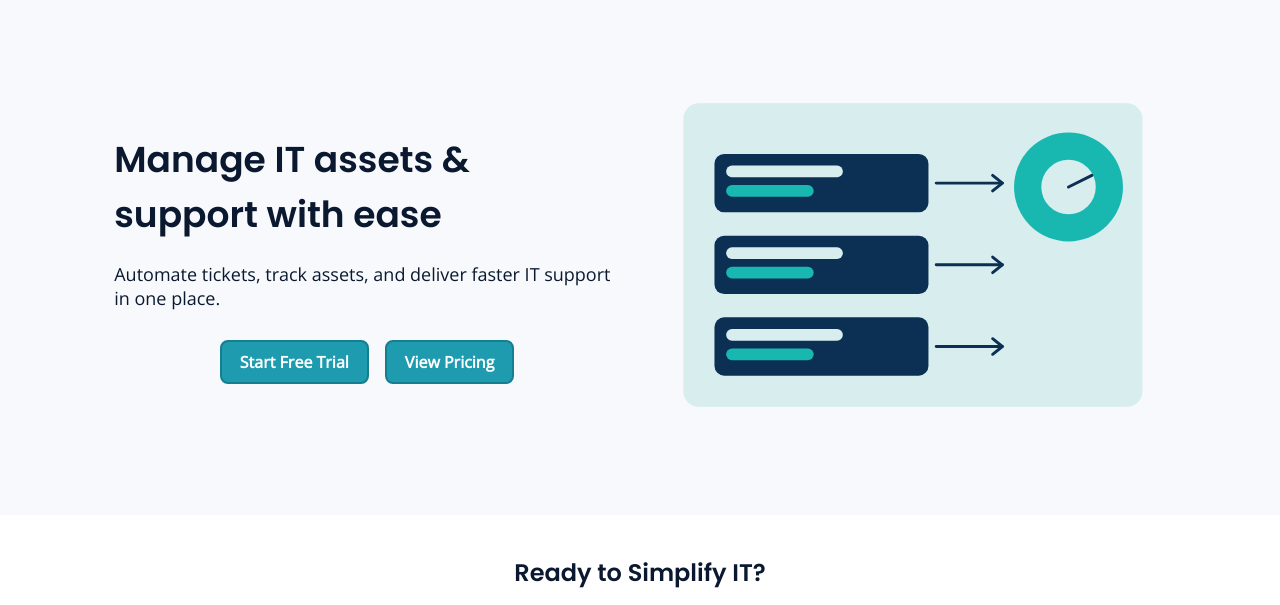
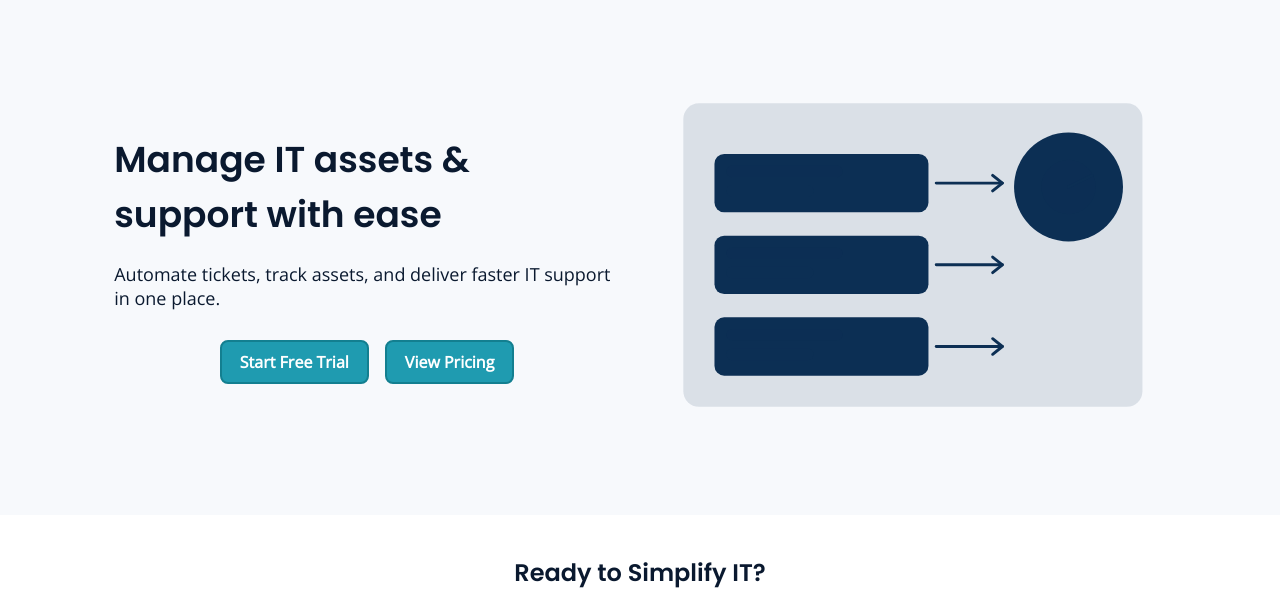
Before and after one commit to Lydia910/Tmd, a PHP site: page /features.html in a window 1280 px wide. Shown: the part 78-683 px from the top of the page. Run offline with PHP 8.4, Linux system fonts and the light colour scheme.

Commit message:
Update style.css

```diff
--- a/Tmd-main/style.css
+++ b/Tmd-main/style.css
@@ -1568,3 +1568,21 @@ body.about-page #about-page .diff-sub {
 .contact-aside h3{ margin-top:0; font-family:'Poppins',sans-serif; }
 .contact-aside p{ margin:10px 0; }
 .contact-aside a{ color:#0057B8; }
+
+
+/* === Inline SVG theming === */
+
+.hero-image .svg-fit { width: 100%; height: auto; display: block; object-fit: contain; }
+
+.stroke-color { stroke: currentColor; }
+
+.hero-image svg .light,
+.hero-image svg .card,
+.hero-image svg .accent,
+.hero-image svg .base,
+.hero-image svg .muted,
+.hero-image svg .nav,
+.hero-image svg .aqua { fill: currentColor; }
+
+.hero-image svg .light { opacity: .12; }
+.hero-image svg .muted { opacity: .08; }
```
